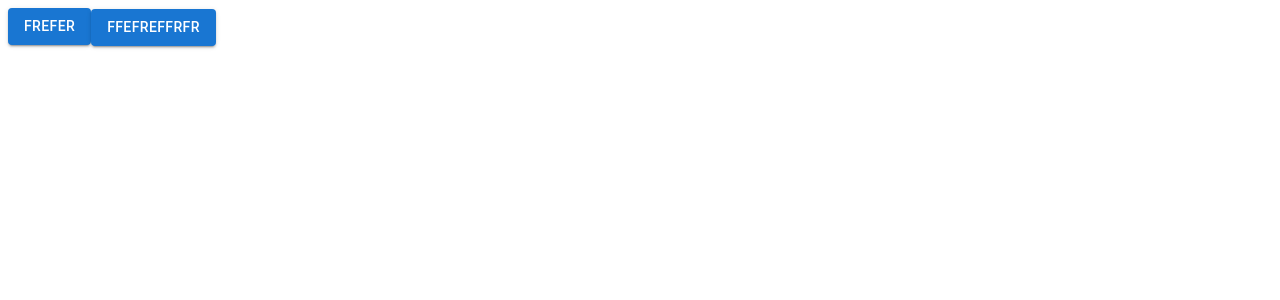
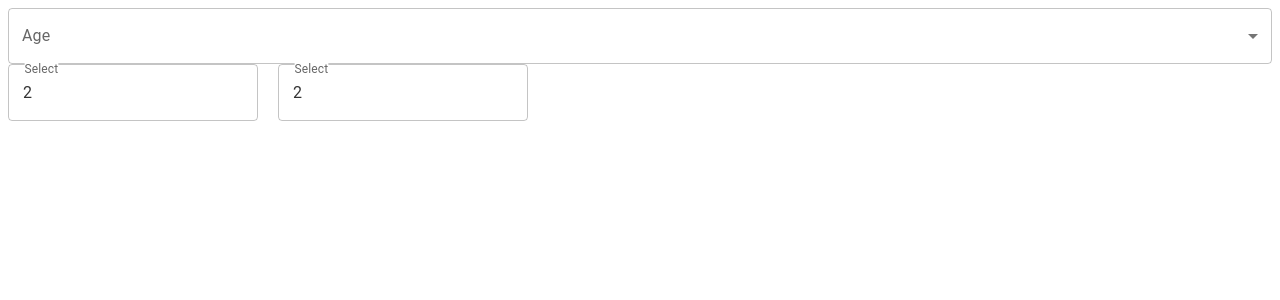
Before and after one commit to MaximDantes/Custom-components-lib, a React app: page / in a window 1280 px wide. Shown: the top 300 px of the page. Built offline with nearby package versions, Linux system fonts and the light colour scheme; the HTML template or start-up script is replaced by a standard one.

Commit message:
feat: add select layout

```diff
--- a/src/App.tsx
+++ b/src/App.tsx
@@ -1,14 +1,43 @@
 import { FC } from 'react'
-import MyButton from '@/components/Button/Button'
-import { Button } from '@mui/material'
+import { FormControl, InputLabel, MenuItem, Select } from '@mui/material'
+import MySelect from '@/components/Select/Select'
 
 const App: FC = () => {
     return (
         <>
-            <div>
-                <MyButton>frefer</MyButton>
-                <Button variant={'contained'}>ffefreffrfr</Button>
-            </div>
+            <FormControl fullWidth>
+                <InputLabel id="demo-simple-select-label">Age</InputLabel>
+                <Select
+                    labelId="demo-simple-select-label"
+                    id="demo-simple-select"
+                    // value={age}
+                    label="Age"
+                    // onChange={handleChange}
+                >
+                    <MenuItem value={10}>
+                        Tenfewwwwwwwwwwwwwwwwwwwwwwwwwwwwwwwwwwwwwwwwwwwwwwwwwwwwwwwwwwwwwwwwwwwww
+                    </MenuItem>
+                    <MenuItem value={20}>Twenty</MenuItem>
+                    <MenuItem value={30}>Thirty</MenuItem>
+                </Select>
+            </FormControl>
+
+            <MySelect
+                label={'select'}
+                options={[
+                    { value: 1, title: 'one' },
+                    { value: 2, title: 'two' },
+                    { value: 3, title: 'three' },
+                ]}
+            />
+            <MySelect
+                label={'select'}
+                options={[
+                    { value: 1, title: 'one' },
+                    { value: 2, title: 'two' },
+                    { value: 3, title: 'three' },
+                ]}
+            />
         </>
     )
 }
--- /dev/null
+++ b/src/components/Select/Options.module.scss
@@ -0,0 +1,36 @@
+.options-container {
+    position: absolute;
+    width: fit-content;
+    min-width: 200px;
+    top: var(--y);
+    left: var(--x);
+    background-color: #fff;
+    color: rgba(0, 0, 0, 0.87);
+    border-radius: 4px;
+    box-shadow: 0 5px 5px -3px rgba(0, 0, 0, 0.2), 0px 8px 10px 1px rgba(0, 0, 0, 0.14),
+        0px 3px 14px 2px rgba(0, 0, 0, 0.12);
+}
+
+.option {
+    display: flex;
+    align-items: center;
+    font-family: 'Roboto', 'Helvetica', 'Arial', sans-serif;
+    font-weight: 400;
+    font-size: 1rem;
+    line-height: 1.5;
+    letter-spacing: 0.00938em;
+    min-height: 48px;
+    box-sizing: border-box;
+    white-space: nowrap;
+    padding: 6px 16px;
+    user-select: none;
+    cursor: pointer;
+
+    &:hover {
+        background-color: rgba(0, 0, 0, 0.05);
+    }
+}
+
+.selected {
+    background-color: rgba(25, 118, 210, 0.08);
+}
--- /dev/null
+++ b/src/components/Select/Options.tsx
@@ -0,0 +1,36 @@
+import React, { forwardRef } from 'react'
+import styles from './Options.module.scss'
+
+export type Option = { value: number | string; title: string }
+
+type Props = {
+    options: Option[]
+    onSelect: (selectedValue: string | number) => void
+    onClose: () => void
+    selectedValue?: number | string
+}
+const Options = forwardRef<HTMLDivElement, Props>((props, ref) => {
+    return (
+        <div className={styles['options-container']} ref={ref}>
+            {props.options.map((item) => {
+                const classList = [styles.option]
+                if (item.value === props.selectedValue) {
+                    classList.push(styles.selected)
+                }
+
+                const handleClick = () => {
+                    props.onSelect(item.value)
+                }
+
+                return (
+                    <option className={classList.join(' ')} key={item.value} value={item.value} onClick={handleClick}>
+                        {item.title}
+                    </option>
+                )
+            })}
+        </div>
+    )
+})
+Options.displayName = 'Options'
+
+export default Options
--- /dev/null
+++ b/src/components/Select/Select.module.scss
@@ -0,0 +1,4 @@
+.container {
+    position: relative;
+    display: inline-flex;
+}
--- /dev/null
+++ b/src/components/Select/Select.tsx
@@ -0,0 +1,59 @@
+import React, { FC, useLayoutEffect, useRef, useState } from 'react'
+import TextField from '@/components/TextField/TextField'
+import { createPortal } from 'react-dom'
+import styles from './Select.module.scss'
+import Options, { Option } from '@/components/Select/Options'
+
+type Props = {
+    variant?: 'outlined' | 'filled' | 'standard'
+    options?: Option[]
+    label?: string
+    fullWidth?: boolean
+}
+
+const Select: FC<Props> = (props) => {
+    const [value, setValue] = useState<string | number | undefined>(2)
+    const [open, setOpen] = useState(false)
+    const container = useRef<HTMLDivElement>()
+    const optionsContainer = useRef<HTMLDivElement>()
+
+    useLayoutEffect(() => {
+        if (!open) return
+        optionsContainer.current.style.setProperty('--y', container.current.getBoundingClientRect().bottom + 'px')
+        optionsContainer.current.style.setProperty('--x', container.current.getBoundingClientRect().left + 8 + 'px')
+        optionsContainer.current.style.setProperty('--width', container.current.clientWidth + 'px')
+    }, [open])
+
+    const handleClick = () => {
+        setOpen(true)
+    }
+
+    return (
+        <>
+            <div ref={container} className={styles.container} onClick={handleClick}>
+                <TextField
+                    variant={props.variant}
+                    label={props.label}
+                    fullWidth={props.fullWidth}
+                    value={String(value)}
+                    onChange={() => {}}
+                    select
+                />
+            </div>
+
+            {open &&
+                createPortal(
+                    <Options
+                        options={props.options}
+                        selectedValue={value}
+                        ref={optionsContainer}
+                        onSelect={(value) => setValue(value)}
+                        onClose={() => setOpen(false)}
+                    />,
+                    document.body
+                )}
+        </>
+    )
+}
+
+export default Select
--- a/src/components/TextField/TextField.module.scss
+++ b/src/components/TextField/TextField.module.scss
@@ -224,3 +224,7 @@
         border-bottom-style: dotted;
     }
 }
+
+.select {
+    padding-right: 20px;
+}
--- a/src/components/TextField/TextField.tsx
+++ b/src/components/TextField/TextField.tsx
@@ -9,6 +9,7 @@ type Props = {
     disabled?: boolean
     error?: string
     fullWidth?: boolean
+    select?: boolean
 }
 
 const TextField: FC<Props> = (props) => {
@@ -57,6 +58,9 @@ const TextField: FC<Props> = (props) => {
     if (props.disabled) {
         containerStyles.push(styles.disabled)
     }
+    if (props.select) {
+        containerStyles.push(styles.select)
+    }
 
     const handleChange = (e: ChangeEvent<HTMLInputElement>) => {
         if (props.disabled) return
@@ -76,6 +80,7 @@ const TextField: FC<Props> = (props) => {
                     onBlur={handleBlur}
                     onChange={handleChange}
                     disabled={props.disabled}
+                    role={props.select && 'select'}
                 />
             </div>
 
```
